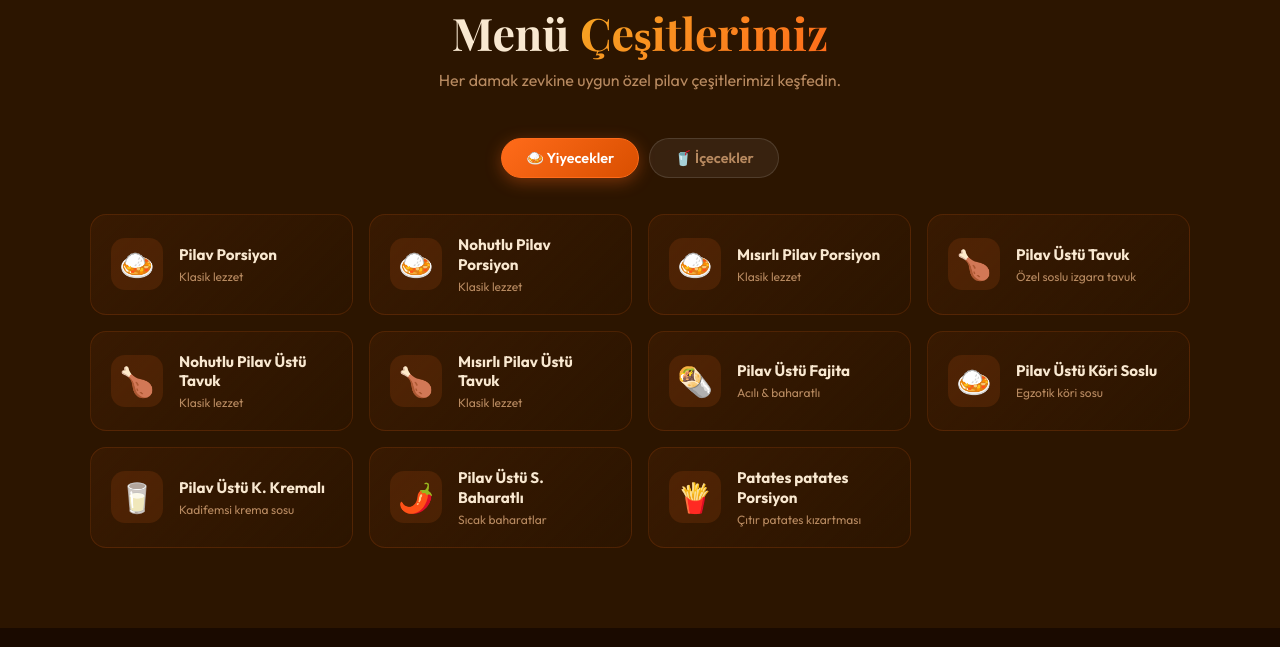
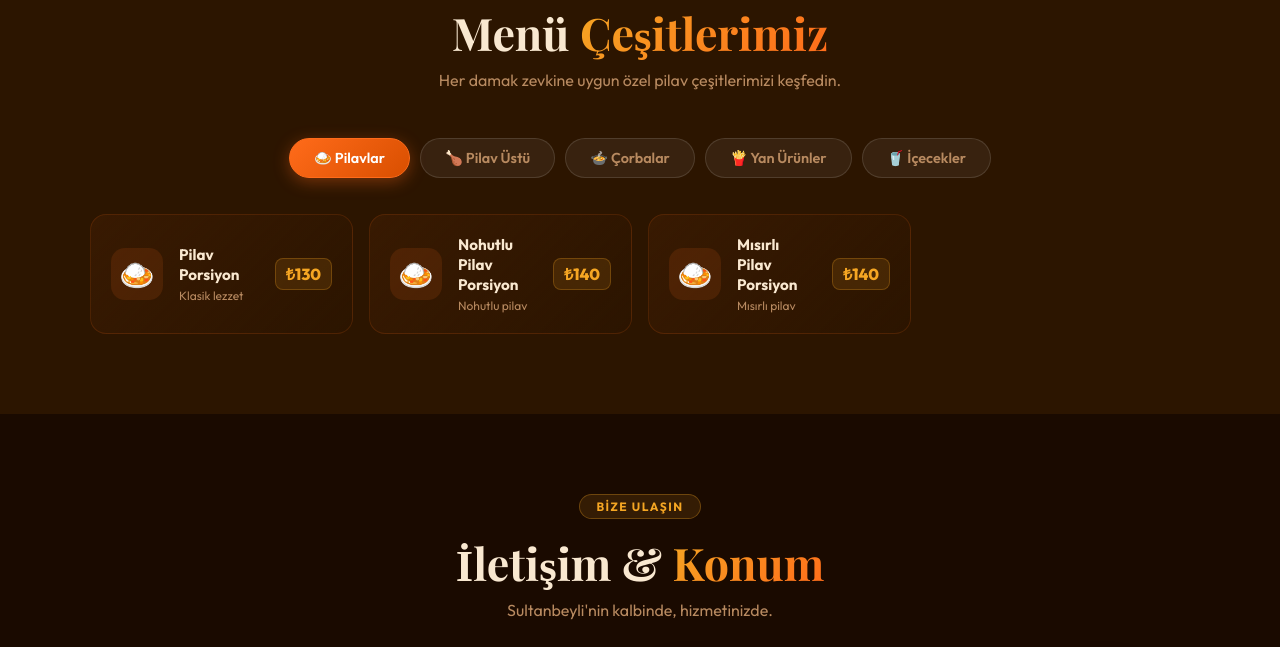
Before and after one commit to yusufylmaz19/pilavcihalil, a plain HTML site: page index.html in a window 1280 px wide. Shown: the part 1454-2101 px from the top of the page. Drawn offline with nearby package versions, Linux system fonts and the light colour scheme.

Commit message:
Update menu items with prices and enhance menu display

```diff
--- a/data.json
+++ b/data.json
@@ -89,124 +89,176 @@
   "menu": {
     "categories": [
       {
-        "id": "yiyecek",
-        "label": "🍛 Yiyecekler",
+        "id": "pilavlar",
+        "label": "🍛 Pilavlar",
         "items": [
           {
             "name": "Pilav Porsiyon",
             "emoji": "🍛",
-            "desc": "Klasik lezzet"
+            "desc": "Klasik lezzet",
+            "price": 130
           },
           {
             "name": "Nohutlu Pilav Porsiyon",
             "emoji": "🍛",
-            "desc": "Klasik lezzet"
+            "desc": "Nohutlu pilav",
+            "price": 140
           },
           {
             "name": "Mısırlı Pilav Porsiyon",
             "emoji": "🍛",
-            "desc": "Klasik lezzet"
-          },
+            "desc": "Mısırlı pilav",
+            "price": 140
+          }
+        ]
+      },
+      {
+        "id": "pilav-ustu",
+        "label": "🍗 Pilav Üstü",
+        "items": [
           {
             "name": "Pilav Üstü Tavuk",
             "emoji": "🍗",
-            "desc": "Özel soslu izgara tavuk"
+            "desc": "Özel soslu izgara tavuk",
+            "price": 150
           },
           {
             "name": "Nohutlu Pilav Üstü Tavuk",
             "emoji": "🍗",
-            "desc": "Klasik lezzet"
+            "desc": "Nohutlu pilav üstü tavuk",
+            "price": 160
           },
           {
             "name": "Mısırlı Pilav Üstü Tavuk",
             "emoji": "🍗",
-            "desc": "Klasik lezzet"
+            "desc": "Mısırlı pilav üstü tavuk",
+            "price": 160
           },
           {
             "name": "Pilav Üstü Fajita",
             "emoji": "🌯",
-            "desc": "Acılı & baharatlı"
+            "desc": "Acılı & baharatlı fajita",
+            "price": 190
           },
           {
-            "name": "Pilav Üstü Köri Soslu",
+            "name": "Pilav Üstü Köri Soslu Tavuk",
             "emoji": "🍛",
-            "desc": "Egzotik köri sosu"
+            "desc": "Egzotik köri sosu",
+            "price": 180
           },
           {
-            "name": "Pilav Üstü K. Kremalı",
+            "name": "Pilav Üstü Köri Kremalı",
             "emoji": "🥛",
-            "desc": "Kadifemsi krema sosu"
+            "desc": "Kadifemsi krema sosu",
+            "price": 180
           },
           {
-            "name": "Pilav Üstü S. Baharatlı",
+            "name": "Pilav Üstü Soslu Baharatlı",
             "emoji": "🌶️",
-            "desc": "Sıcak baharatlar"
-          },
-          {
-            "name": "Patates patates Porsiyon",
-            "emoji": "🍟",
-            "desc": "Çıtır patates kızartması"
+            "desc": "Sıcak baharatlar",
+            "price": 180
           }
         ]
       },
       {
-        "id": "icecek",
+        "id": "corbalar",
+        "label": "🍲 Çorbalar",
+        "items": [
+          {
+            "name": "Mercimek Çorbası",
+            "emoji": "🍲",
+            "desc": "Geleneksel kırmızı mercimek",
+            "price": 130
+          },
+          {
+            "name": "Ezogelin Çorbası",
+            "emoji": "🍲",
+            "desc": "Baharatlı ezogelin",
+            "price": 130
+          }
+        ]
+      },
+      {
+        "id": "yan-urunler",
+        "label": "🍟 Yan Ürünler",
+        "items": [
+          {
+            "name": "Patates Kızartması Porsiyon",
+            "emoji": "🍟",
+            "desc": "Çıtır patates kızartması",
+            "price": 70
+          }
+        ]
+      },
+      {
+        "id": "icecekler",
         "label": "🥤 İçecekler",
         "items": [
           {
-            "name": "Büyük Ayran",
+            "name": "B.Ayran",
             "emoji": "🥛",
-            "desc": "Soğuk & taze"
+            "desc": "Büyük boy ayran",
+            "price": 35
           },
           {
-            "name": "Küçük Ayran",
+            "name": "K.Ayran",
             "emoji": "🥛",
-            "desc": "Soğuk & taze"
+            "desc": "Küçük boy ayran",
+            "price": 25
           },
           {
             "name": "Kola",
             "emoji": "🥤",
-            "desc": "Soğuk içecek"
+            "desc": "Soğuk içecek",
+            "price": 40
           },
           {
             "name": "Sade Soda",
             "emoji": "💧",
-            "desc": "Ferahlatıcı"
+            "desc": "Ferahlatıcı",
+            "price": 25
           },
           {
             "name": "Meyveli Soda",
             "emoji": "🍓",
-            "desc": "Çeşitli tatlar"
+            "desc": "Çeşitli tatlar",
+            "price": 35
           },
           {
             "name": "Şalgam Acılı",
             "emoji": "🌶️",
-            "desc": "Geleneksel lezzet"
+            "desc": "Geleneksel lezzet",
+            "price": 35
           },
           {
             "name": "Meyve Suyu Kutu",
             "emoji": "🧃",
-            "desc": "Büyük boy"
+            "desc": "Büyük boy",
+            "price": 35
           },
           {
             "name": "Meyve Suyu Küçük",
             "emoji": "🧃",
-            "desc": "Küçük boy"
+            "desc": "Küçük boy",
+            "price": 25
           },
           {
             "name": "Soğuk Çay",
             "emoji": "🍵",
-            "desc": "Serinletici"
+            "desc": "Serinletici",
+            "price": 40
           },
           {
             "name": "Su",
             "emoji": "💧",
-            "desc": "Doğal kaynak suyu"
+            "desc": "Doğal kaynak suyu",
+            "price": 10
           },
           {
             "name": "Çay",
             "emoji": "☕",
-            "desc": "Sıcak demlik çay"
+            "desc": "Sıcak demlik çay",
+            "price": 15
           }
         ]
       }
--- a/index.html
+++ b/index.html
@@ -201,12 +201,16 @@
                     const card = document.createElement('div');
                     card.className = 'menu-card reveal';
                     card.style.animationDelay = `${i * 0.04}s`;
+                    const priceHTML = item.price
+                        ? `<div class="menu-price">₺${item.price}</div>`
+                        : '';
                     card.innerHTML = `
             <div class="menu-emoji">${item.emoji}</div>
             <div class="menu-info">
               <div class="menu-name">${item.name}</div>
               <div class="menu-tag">${item.desc}</div>
-            </div>`;
+            </div>
+            ${priceHTML}`;
                     grid.appendChild(card);
                 });
 
--- a/style.css
+++ b/style.css
@@ -504,6 +504,17 @@ section { padding: 80px 24px; }
 .menu-info { flex: 1; }
 .menu-name { font-size: 0.95rem; font-weight: 700; color: var(--text-lt); line-height: 1.3; }
 .menu-tag  { font-size: 0.75rem; color: var(--text-muted); margin-top: 4px; }
+.menu-price {
+  font-size: 1rem;
+  font-weight: 800;
+  color: var(--gold);
+  background: rgba(245,166,35,0.12);
+  border: 1px solid rgba(245,166,35,0.25);
+  border-radius: 8px;
+  padding: 4px 10px;
+  white-space: nowrap;
+  flex-shrink: 0;
+}
 
 .menu-panel { display: none; }
 .menu-panel.active { display: block; }
```
